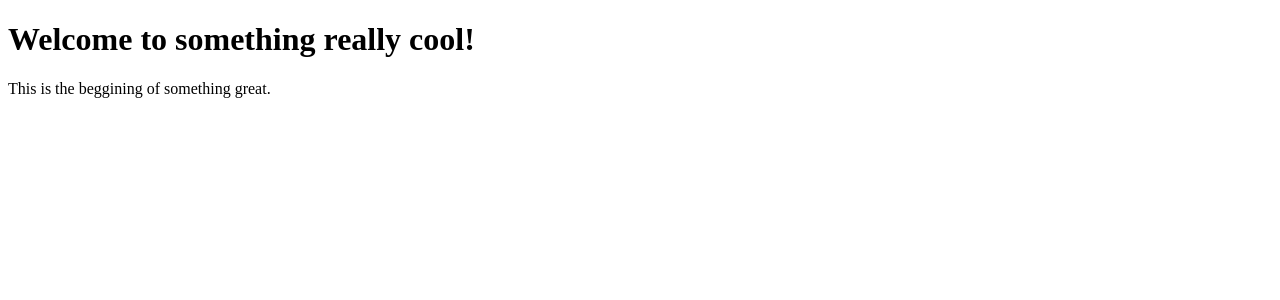
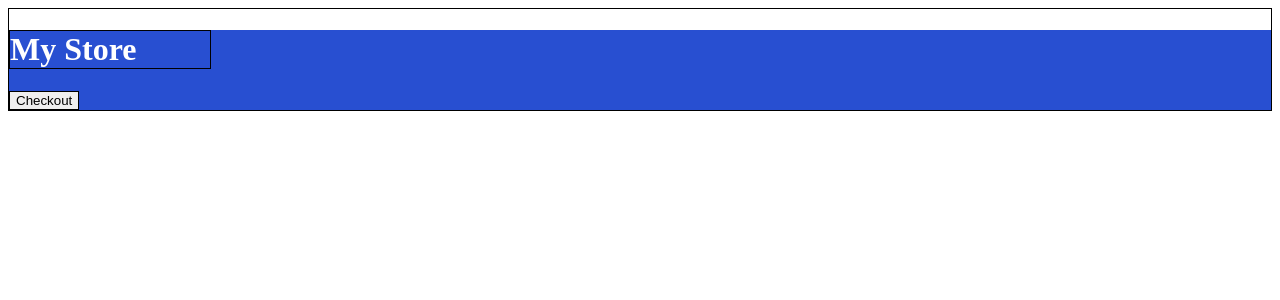
Before and after one commit to ugolole/Angular_basics, an Angular app: page / in a window 1280 px wide. Shown: the top 300 px of the page. Built offline with nearby package versions, Linux system fonts and the light colour scheme.

Commit message:
Create a product component

```diff
--- a/src/app/app.component.css
+++ b/src/app/app.component.css
@@ -0,0 +1,28 @@
+.header{
+    color: white;
+    width: 200px;
+
+    position: relative;
+    left: 0;
+}
+
+.highlight{
+    border: 1px solid black;
+}
+
+.main{
+    background-color: white;
+    width: auto;
+    height: auto;
+}
+
+.nav{
+    background-color: #284fd1
+}
+
+.checkout-button{
+    position: relative;
+    right: 0;
+    width: 100;
+    height: 30;
+}
--- a/src/app/app.component.html
+++ b/src/app/app.component.html
@@ -1,2 +1,8 @@
-<h1>Welcome to something really cool!</h1>
-<p>This is the beggining of something great.</p>
+<div class="main highlight">
+    <div class="nav">
+
+        <h1 class="header highlight">My Store</h1>
+
+        <button class="checkout-button highlight">Checkout</button>
+    </div>
+</div>
--- a/src/app/app.module.ts
+++ b/src/app/app.module.ts
@@ -3,10 +3,12 @@ import { BrowserModule } from '@angular/platform-browser';
 
 import { AppRoutingModule } from './app-routing.module';
 import { AppComponent } from './app.component';
+import { ProductListComponent } from './product-list/product-list.component';
 
 @NgModule({
   declarations: [
-    AppComponent
+    AppComponent,
+    ProductListComponent
   ],
   imports: [
     BrowserModule,
--- /dev/null
+++ b/src/app/product-list/product-list.component.html
@@ -0,0 +1 @@
+<p>product-list works!</p>
--- /dev/null
+++ b/src/app/product-list/product-list.component.ts
@@ -0,0 +1,15 @@
+import { Component, OnInit } from '@angular/core';
+
+@Component({
+  selector: 'app-product-list',
+  templateUrl: './product-list.component.html',
+  styleUrls: ['./product-list.component.css']
+})
+export class ProductListComponent implements OnInit {
+
+  constructor() { }
+
+  ngOnInit(): void {
+  }
+
+}
```
Also changed, not shown: src/app/product-list/product-list.component.css (added), 1 other file (tests, documents, lock files or other folders).
